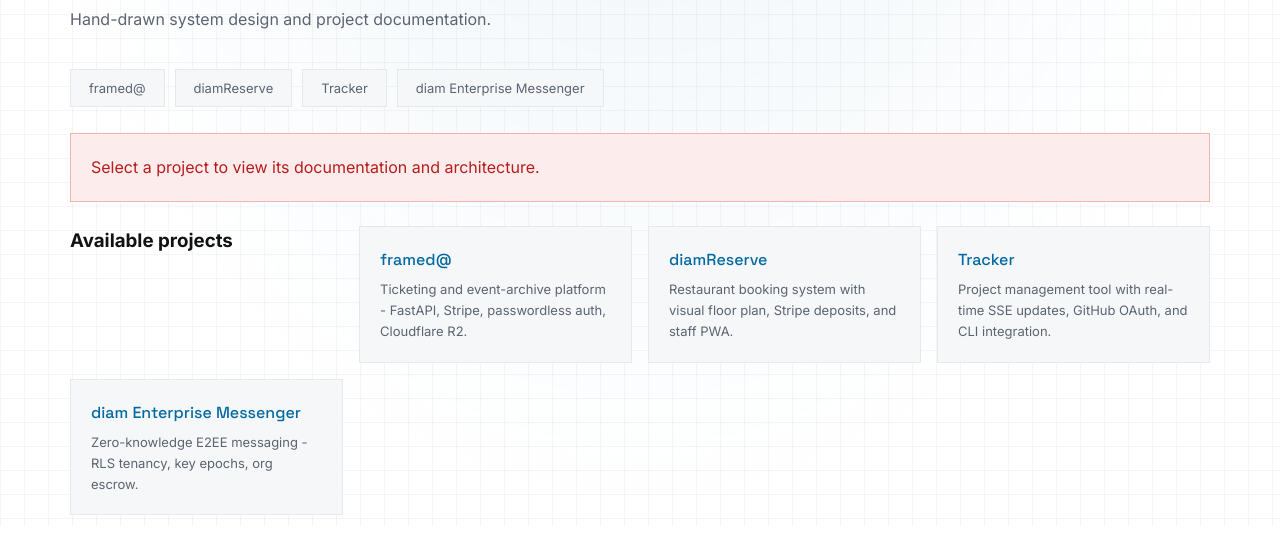
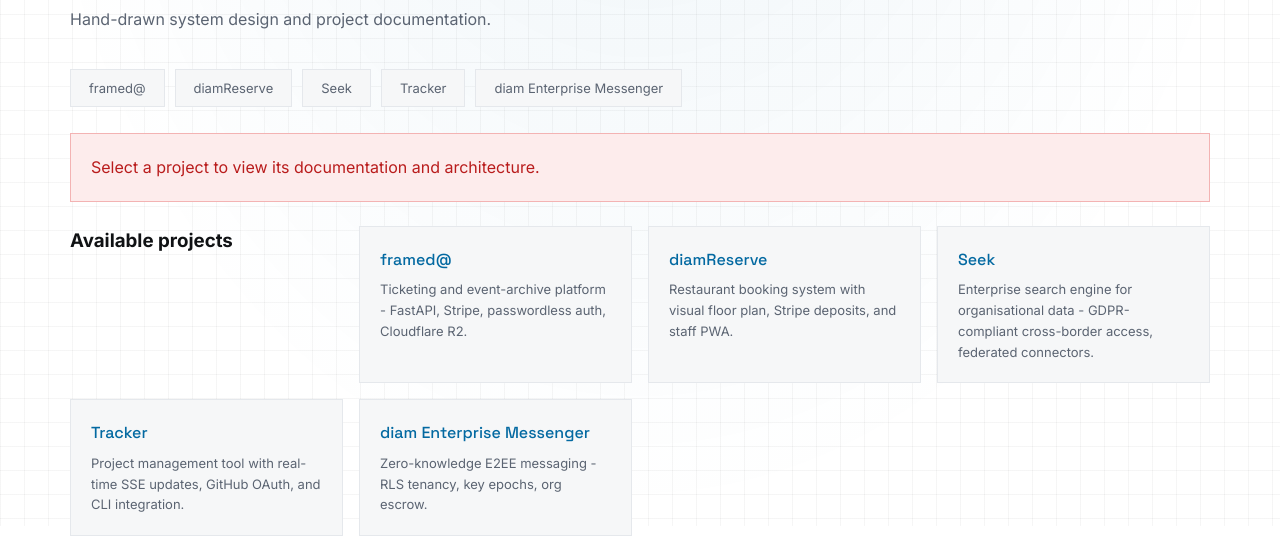
Before and after one commit to adam-scholey/adam-scholey.github.io, a plain HTML site: page diagrams.html in a window 1280 px wide. Shown: the part 274-812 px from the top of the page. Drawn offline with nearby package versions, Linux system fonts and the light colour scheme.

Commit message:
Restore Enterprise Search (Seek) across the site
Recovered from history: projects-page showcase, homepage Selected
Work card, diagrams sidebar entry and the full architecture
diagram, plus the timeline bullet on the experience page. The CV
card already names it 'Enterprise Search Platform'. Re-applied
the reduced-motion card fix that predates the restore point.

Generated with [Devin](https://devin.ai)

Co-Authored-By: Devin <158243242+devin-ai-integration[bot]@users.noreply.github.com>

```diff
--- a/diagrams.html
+++ b/diagrams.html
@@ -270,6 +270,10 @@ a:focus-visible,button:focus-visible,input:focus-visible,[tabindex]:focus-visibl
         <div class='list-title'>diamReserve</div>
         <div class='list-desc'>Restaurant booking system with visual floor plan, Stripe deposits, and staff PWA.</div>
       </a>
+      <a class='project-list-link' href='diagrams.html?project=seek'>
+        <div class='list-title'>Seek</div>
+        <div class='list-desc'>Enterprise search engine for organisational data - GDPR-compliant cross-border access, federated connectors.</div>
+      </a>
       <a class='project-list-link' href='diagrams.html?project=tracker'>
         <div class='list-title'>Tracker</div>
         <div class='list-desc'>Project management tool with real-time SSE updates, GitHub OAuth, and CLI integration.</div>
@@ -372,6 +376,43 @@ const diagrams = {
       {from:'flask',to:'mail',label:'queues'},
       {from:'mail',to:'smtp',label:'SMTP'},
       {from:'flask',to:'stripe',label:'PCI token only'}
+    ]
+  },
+  seek: {
+    name:'Seek',
+    subtitle:'Enterprise Search Engine',
+    desc:'Multi-tenant search across organisational databases with GDPR-compliant cross-border access, consent filtering and federated connectors.',
+    decisions:[
+      'Row-level security plus table partitioning by region - data sovereignty is enforced inside Postgres, not application code.',
+      'Federated search via asyncio + httpx - queries fan out to sources in parallel instead of centralising data.',
+      'tsvector + pg_trgm GIN indexes give full-text search without running a separate Elasticsearch cluster.',
+      'Redis handles sessions, caching and distributed locks so workers stay stateless.',
+      'Kubernetes HPA scales search workers under load; consent management and audit logging satisfy GDPR.'
+    ],
+    tags:['Python','Flask','PostgreSQL','Redis','Kubernetes','GDPR'],
+    docs:[],
+    height:580,
+    groups:[
+      {x:16,y:60,w:210,h:270,label:'Client'},
+      {x:280,y:40,w:410,h:500,label:'Seek',app:true}
+    ],
+    nodes:[
+      {id:'user',x:75,y:100,w:90,h:100,title:'User / Admin',type:'actor'},
+      {id:'api',x:40,y:228,w:160,h:64,title:'API Client',type:'ext'},
+      {id:'flask',x:330,y:90,w:280,h:130,title:'Flask Web App',sub:['Python / Flask 3 &middot; Gunicorn','BCrypt &middot; JWT &middot; API keys'],type:'service'},
+      {id:'search',x:330,y:285,w:280,h:120,title:'Search Engine',sub:['Single / parallel &middot; federated','with consent filtering'],type:'service'},
+      {id:'pg',x:330,y:445,w:150,h:74,title:'PostgreSQL',type:'db'},
+      {id:'redis',x:520,y:445,w:160,h:74,title:'Redis',type:'db'},
+      {id:'sources',x:740,y:300,w:200,h:110,title:'External Data Sources',sub:['PostgreSQL &middot; MySQL &middot; MSSQL'],type:'db'}
+    ],
+    edges:[
+      {from:'user',to:'flask',label:'HTTPS + session'},
+      {from:'api',to:'flask',label:'HTTPS + API key'},
+      {from:'flask',to:'search',label:'queries'},
+      {from:'search',to:'sources',label:'federated &middot; httpx'},
+      {from:'search',to:'pg',label:'SQLAlchemy'},
+      {from:'flask',to:'pg',label:'admin / auth'},
+      {from:'flask',to:'redis',label:'sessions / cache'}
     ]
   },
   tracker: {
```
Also changed, not shown: experience.html (+1 -1 lines), index.html (+13 -4 lines), projects.html (+20 -2 lines).
